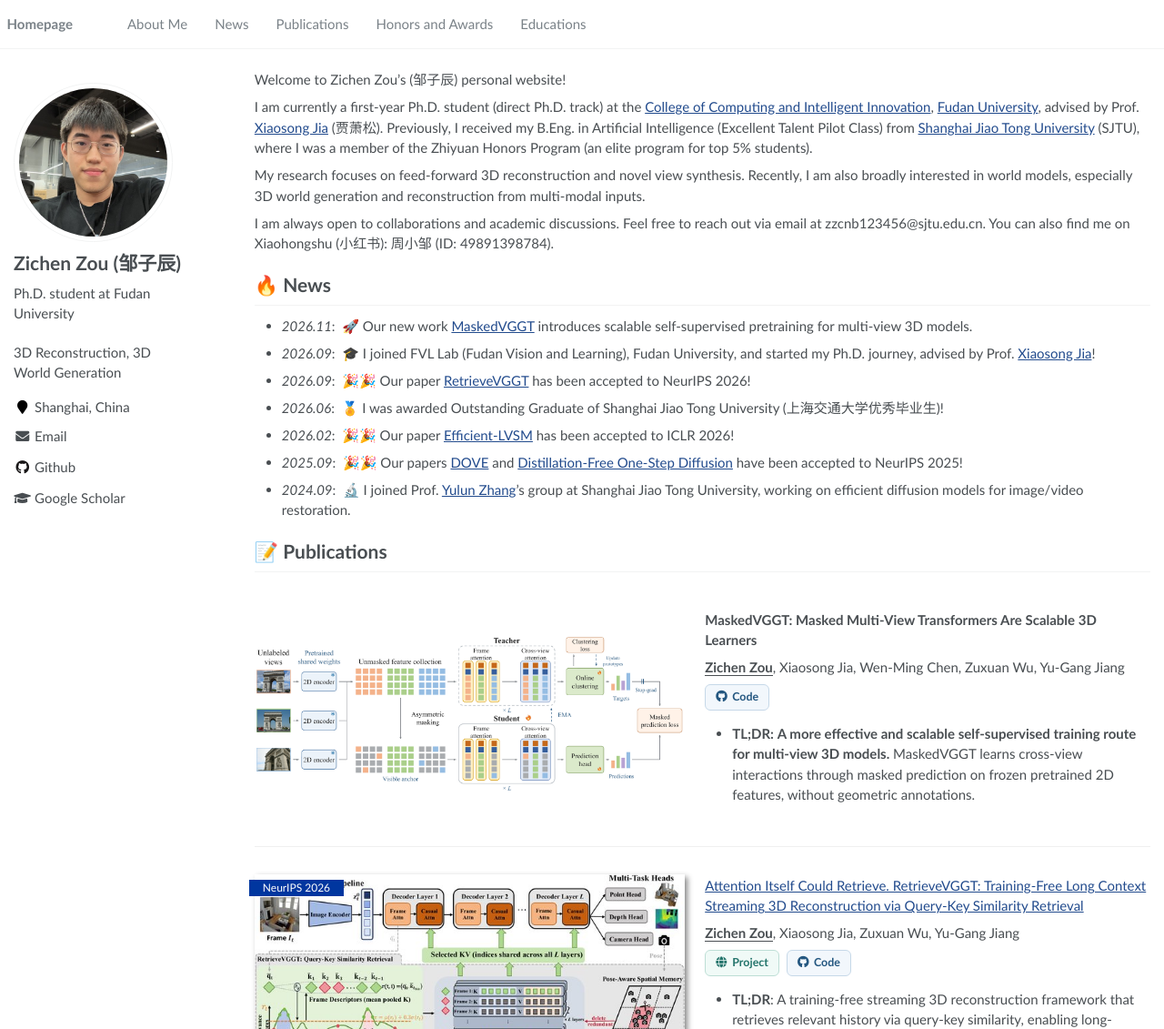
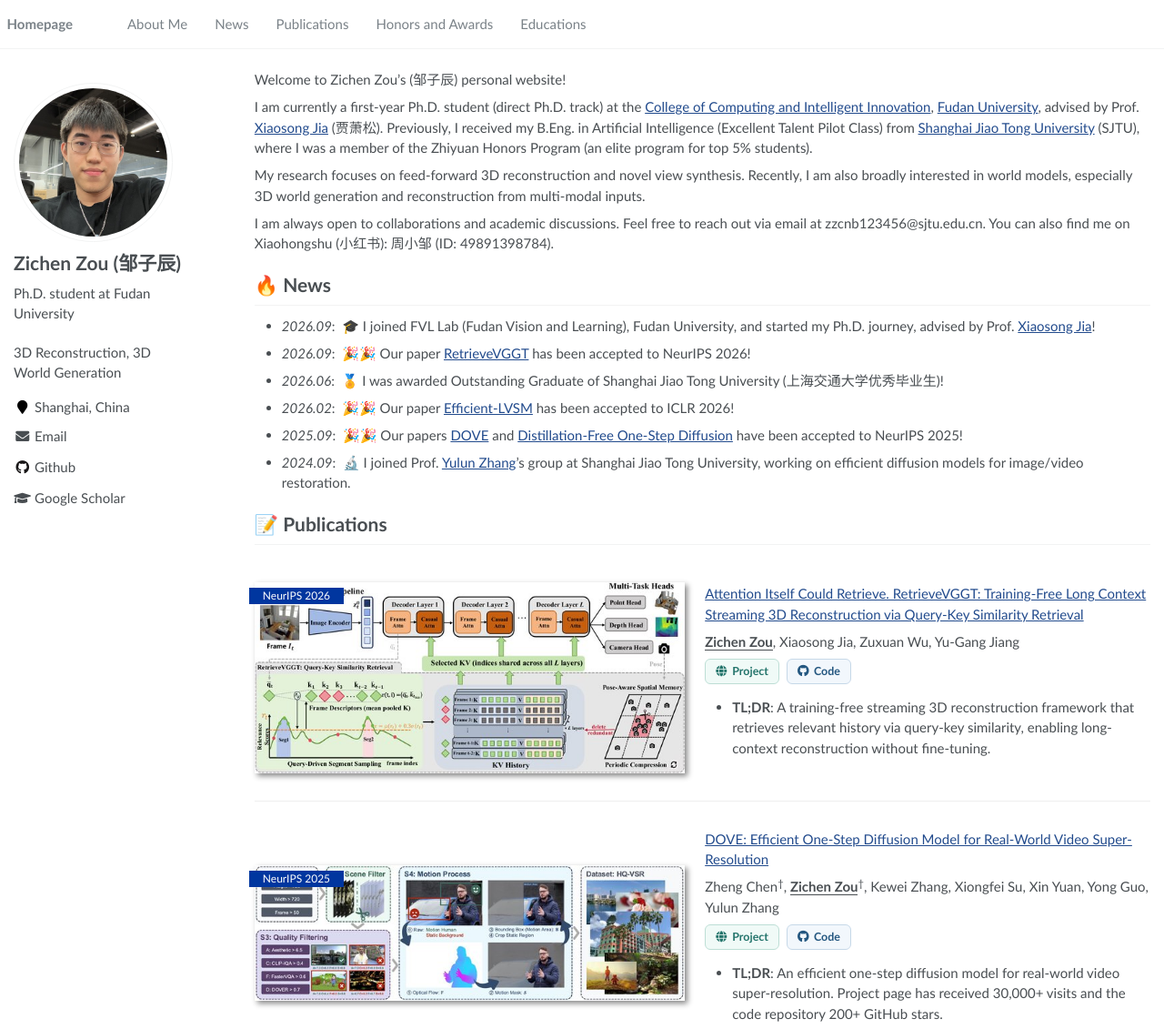
Before and after one commit to zzctmd/zzctmd.github.io, a plain HTML site: page index.html in a window 1280 px wide. Shown: the top 1131 px of the page at 91% size. Drawn offline with Linux system fonts and the light colour scheme.

Commit message:
Temporarily remove MaskedVGGT from public homepage

```diff
--- a/index.html
+++ b/index.html
@@ -162,7 +162,6 @@
 
 <h1 id="-news">🔥 News</h1>
 <ul>
-  <li><em>2026.11</em>: &nbsp;🚀 Our new work <a href="#maskedvggt" target="_self">MaskedVGGT</a> introduces scalable self-supervised pretraining for multi-view 3D models.</li>
   <li><em>2026.09</em>: &nbsp;🎓 I joined FVL Lab (Fudan Vision and Learning), Fudan University, and started my Ph.D. journey, advised by Prof. <a href="https://jiaxiaosong1002.github.io/">Xiaosong Jia</a>!</li>
   <li><em>2026.09</em>: &nbsp;🎉🎉 Our paper <a href="https://arxiv.org/abs/2605.09644">RetrieveVGGT</a> has been accepted to NeurIPS 2026!</li>
   <li><em>2026.06</em>: &nbsp;🏅 I was awarded Outstanding Graduate of Shanghai Jiao Tong University (上海交通大学优秀毕业生)!</li>
@@ -172,20 +171,6 @@
 </ul>
 
 <h1 id="-publications">📝 Publications</h1>
-
-<div class="paper-box" id="maskedvggt">
-  <div class="paper-box-image"><div class="maskedvggt-figure"><img src="images/maskedvggt-method.png" alt="MaskedVGGT method with a frozen 2D encoder, a masked student, and an EMA teacher" width="100%" loading="lazy" /></div></div>
-  <div class="paper-box-text">
-    <p><strong>MaskedVGGT: Masked Multi-View Transformers Are Scalable 3D Learners</strong></p>
-    <p><strong><u>Zichen Zou</u></strong>, Xiaosong Jia, Wen-Ming Chen, Zuxuan Wu, Yu-Gang Jiang</p>
-    <p class="paper-links">
-      <a class="paper-link paper-link-code" href="https://github.com/zzctmd/MaskedVGGT"><i class="fab fa-github" aria-hidden="true"></i> Code</a>
-    </p>
-    <ul>
-      <li><strong>TL;DR:</strong> <strong>A more effective and scalable self-supervised training route for multi-view 3D models.</strong> MaskedVGGT learns cross-view interactions through masked prediction on frozen pretrained 2D features, without geometric annotations.</li>
-    </ul>
-  </div>
-</div>
 
 <div class="paper-box"><div class="paper-box-image"><div><div class="badge">NeurIPS 2026</div><img src="images/retrievevggt.jpg" alt="RetrieveVGGT framework" width="100%" /></div></div>
 <div class="paper-box-text">
```
Also changed, not shown: images/maskedvggt-method.png (deleted).
